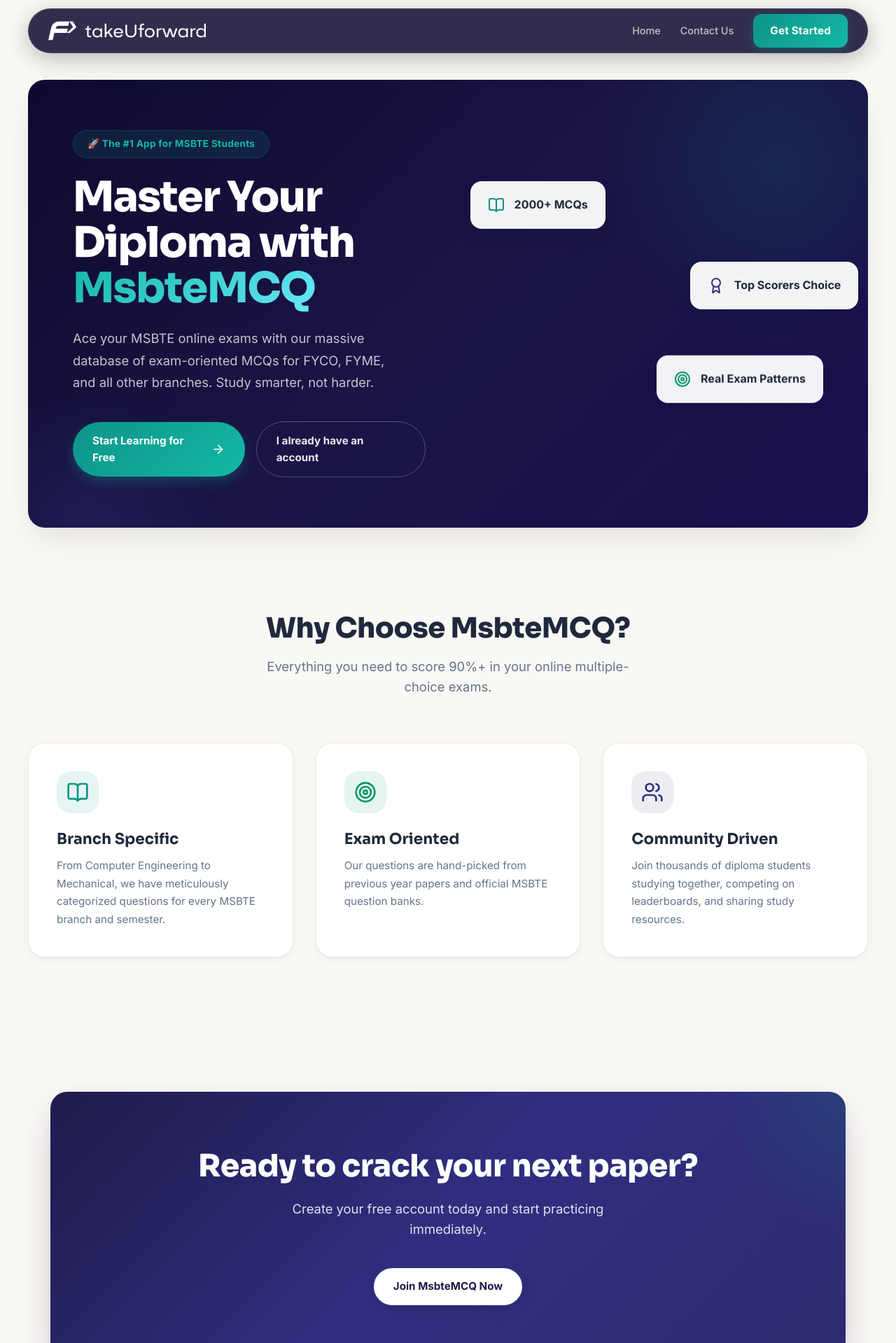
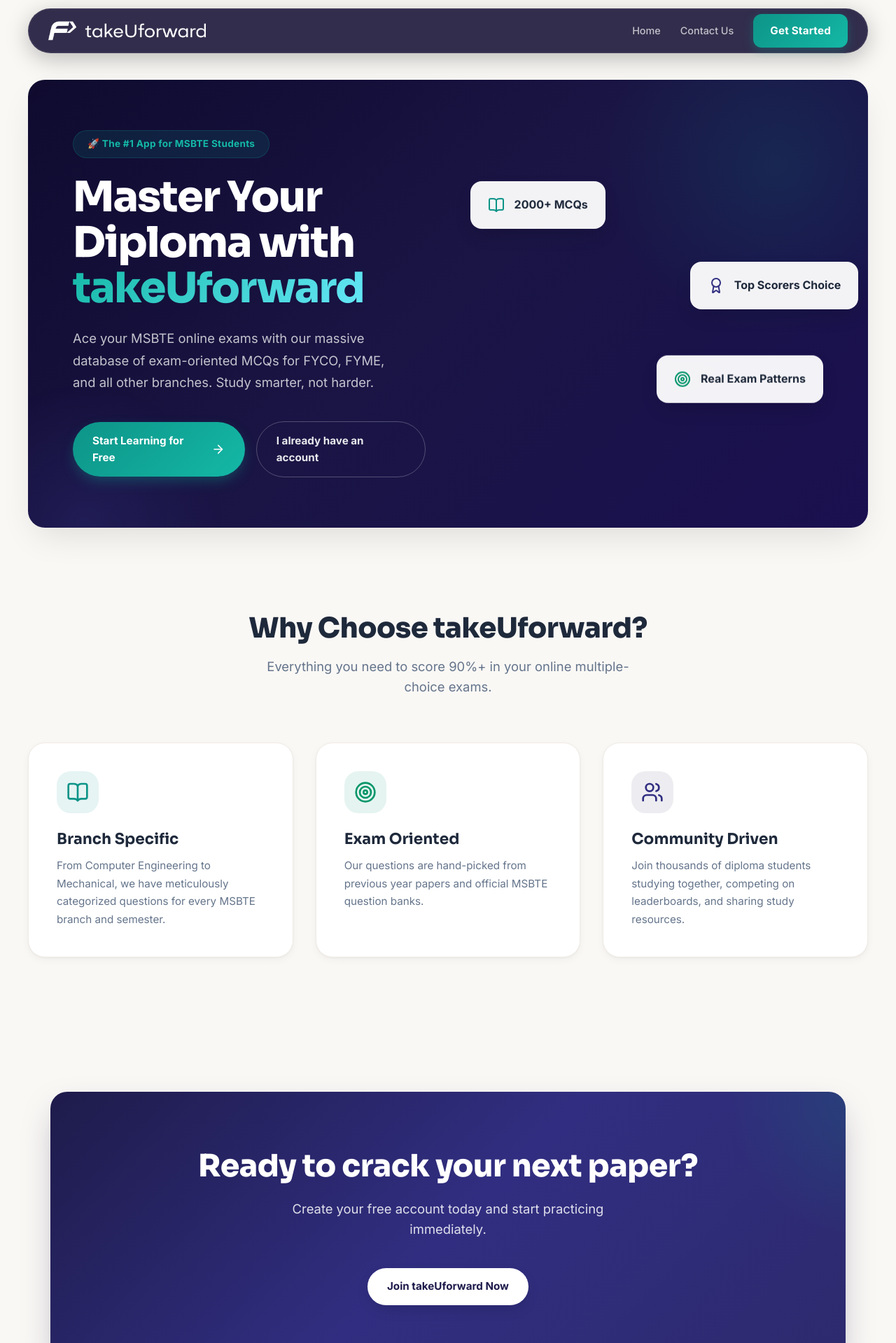
Before and after one commit to rutu-5656/MsbteMCQ_hub, a React (Vite) app in the folder client/: page / in a window 1280 px wide. Shown: the top 1919 px of the page at 70% size. Built offline with nearby package versions, Linux system fonts and the light colour scheme.

Commit message:
Rename MSBTEMCQ to takeUforward globally

```diff
--- a/client/src/components/Contact.jsx
+++ b/client/src/components/Contact.jsx
@@ -47,7 +47,7 @@
     <div className="contact-container">
       <div className="contact-header">
         <h1>Get in Touch</h1>
-        <p>Have questions about MsbteMCQ? We are here to help you ace your exams!</p>
+        <p>Have questions about takeUforward? We are here to help you ace your exams!</p>
       </div>
 
       <div className="contact-content">
--- a/client/src/components/Footer.jsx
+++ b/client/src/components/Footer.jsx
@@ -42,7 +42,7 @@
           </p> */}
 
           <p className="copyright">
-            Copyright &copy; {new Date().getFullYear()} MsbteMCQ. All Rights Reserved. <br/>
+            Copyright &copy; {new Date().getFullYear()} takeUforward. All Rights Reserved. <br/>
             Designed & Developed by <span className="developer-name">Ruturaj Jadhav</span>
           </p>
         </div>
--- a/client/src/components/Home.jsx
+++ b/client/src/components/Home.jsx
@@ -16,7 +16,7 @@
       <section className="hero-section">
         <div className="hero-content">
           <div className="badge">🚀 The #1 App for MSBTE Students</div>
-          <h1>Master Your Diploma with <span className="highlight">MsbteMCQ</span></h1>
+          <h1>Master Your Diploma with <span className="highlight">takeUforward</span></h1>
           <p>
             Ace your MSBTE online exams with our massive database of exam-oriented MCQs for FYCO, FYME, and all other branches. Study smarter, not harder.
           </p>
@@ -50,7 +50,7 @@
       {/* Features Section */}
       <section className="features-section">
         <div className="section-header center">
-          <h2>Why Choose MsbteMCQ?</h2>
+          <h2>Why Choose takeUforward?</h2>
           <p>Everything you need to score 90%+ in your online multiple-choice exams.</p>
         </div>
 
@@ -87,7 +87,7 @@
           <h2>Ready to crack your next paper?</h2>
           <p>Create your free account today and start practicing immediately.</p>
           <Link to="/signup" className="btn btn-primary white">
-            Join MsbteMCQ Now
+            Join takeUforward Now
           </Link>
         </div>
       </section>
```
